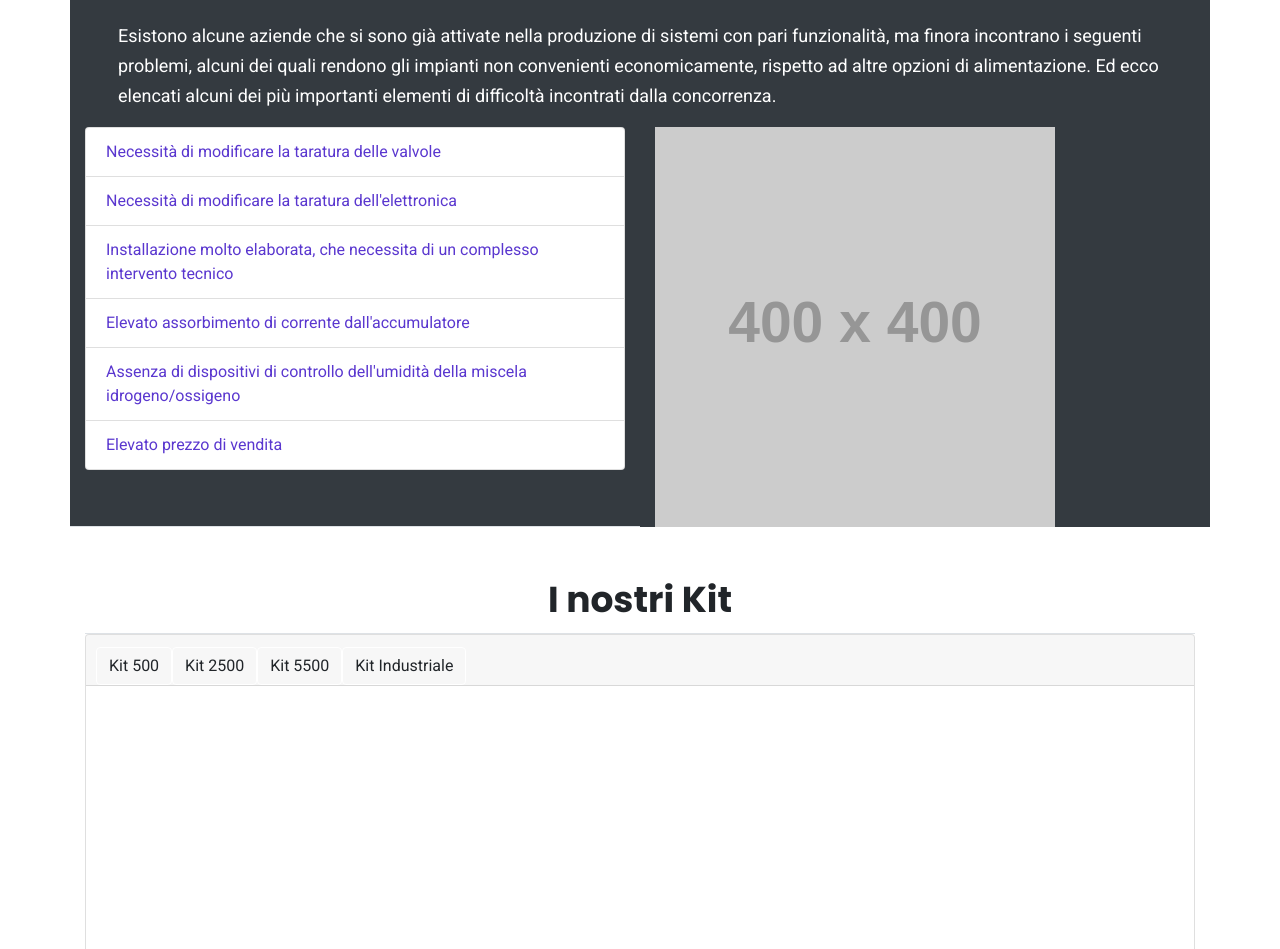
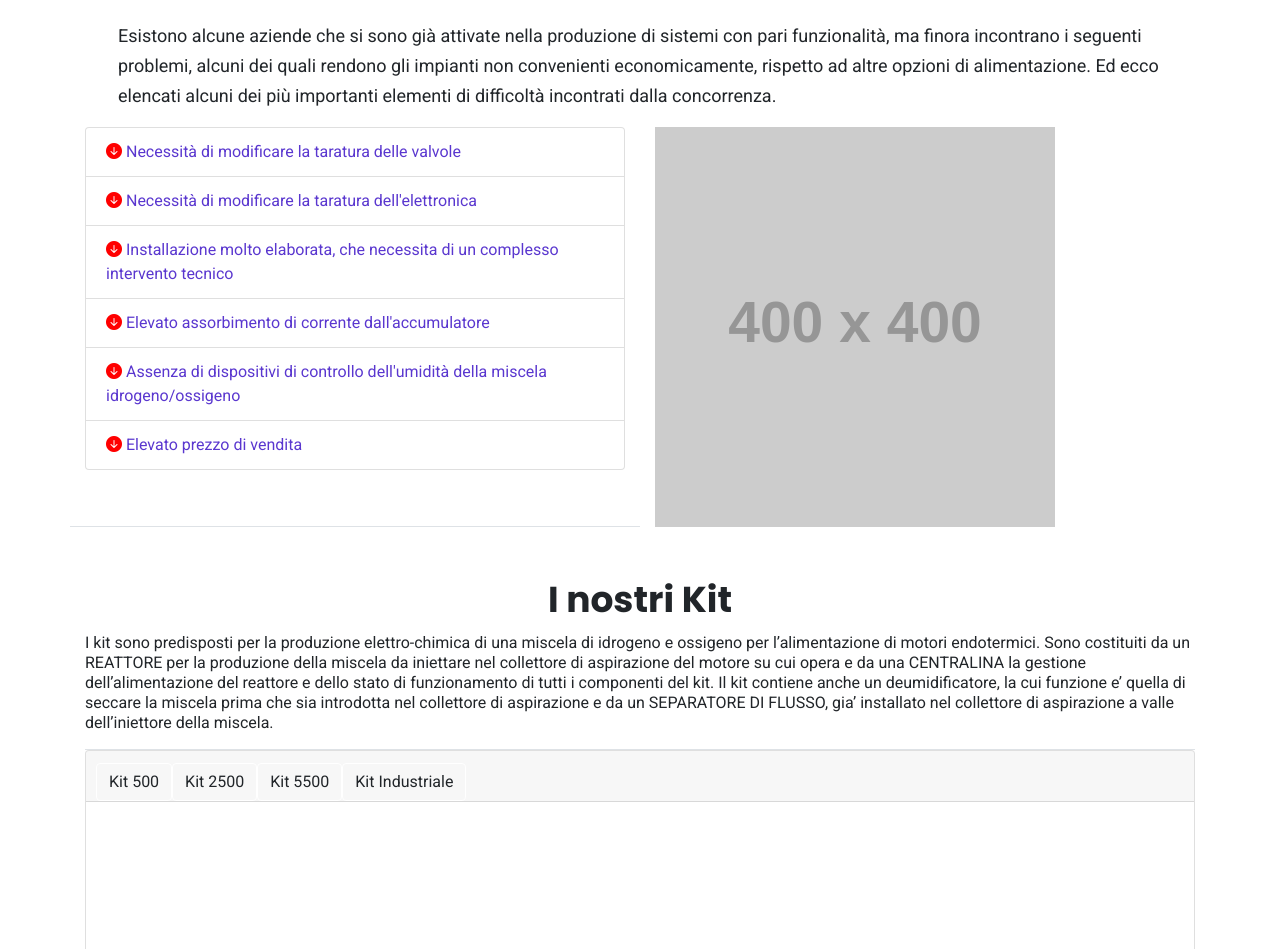
Before and after one commit to FrancescoMicunco/hygo, a plain HTML site: page index.html in a window 1280 px wide. Shown: the part 3272-4221 px from the top of the page. Drawn offline with nearby package versions, Linux system fonts and the light colour scheme; placeholder pictures from the web are drawn by us.

Commit message:
description

```diff
--- a/index.html
+++ b/index.html
@@ -121,13 +121,13 @@
                 <div id="carouselExampleSlidesOnly" class="carousel slide" data-ride="carousel">
                     <div class="carousel-inner">
                         <div class="carousel-item top-carousel active" data-interval="1800">
-                            <img src="/images/allagamento.jpg" class="d-block w-100" alt="allagamento">
+                            <img src="../images/allagamento.jpg" class="d-block w-100" alt="allagamento">
                         </div>
                         <div class="carousel-item top-carousel" data-interval="1800">
-                            <img src="/images/ciminiere.jpg" class="d-block w-100" alt="ciminiere">
+                            <img src="../images/ciminiere.jpg" class="d-block w-100" alt="ciminiere">
                         </div>
                         <div class="carousel-item top-carousel" style="object-fit: cover; object-position: 100% 10%;" data-interval="1800">
-                            <img src="/images/gas di scarico.jpg" class="d-block w-100" alt="gasdiscarico">
+                            <img src="../images/gas di scarico.jpg" class="d-block w-100" alt="gasdiscarico">
                         </div>
                     </div>
                 </div>
@@ -263,41 +263,42 @@
 
 
     <!-- =========   start problemi section ============== -->
-    <div class="container bg-dark">
+    <div class="container">
         <div class="row">
-            <h2 class="col-12  text-center white">Concorrenza</h2>
+            <h2 class="col-12  text-center">Concorrenza</h2>
 
-            <h4 class="white mx-md-5 my-md-3">Esistono alcune aziende che si sono già attivate nella produzione di sistemi con pari funzionalità, ma finora incontrano i seguenti problemi, alcuni dei quali rendono gli impianti non convenienti economicamente, rispetto ad altre opzioni di
+            <h4 class="mx-md-5 my-md-3">Esistono alcune aziende che si sono già attivate nella produzione di sistemi con pari funzionalità, ma finora incontrano i seguenti problemi, alcuni dei quali rendono gli impianti non convenienti economicamente, rispetto ad altre opzioni di
                 alimentazione. Ed ecco elencati alcuni dei più importanti elementi di difficoltà incontrati dalla concorrenza.
             </h4>
 
             <div class="col-12 col-md-6 border-bottom divisore">
                 <ul class="list-group">
-                    <li class="list-group-item">Necessità di modificare la taratura delle valvole</li>
-                    <li class="list-group-item">Necessità di modificare la taratura dell'elettronica</li>
-                    <li class="list-group-item">Installazione molto elaborata, che necessita di un complesso intervento tecnico</li>
-                    <li class="list-group-item">Elevato assorbimento di corrente dall'accumulatore</li>
-                    <li class="list-group-item">Assenza di dispositivi di controllo dell'umidità della miscela idrogeno/ossigeno</li>
-                    <li class="list-group-item">Elevato prezzo di vendita</li>
+                    <li class="list-group-item"><i class="bi bi-arrow-down-circle-fill"></i> Necessità di modificare la taratura delle valvole</li>
+                    <li class="list-group-item"><i class="bi bi-arrow-down-circle-fill"></i> Necessità di modificare la taratura dell'elettronica</li>
+                    <li class="list-group-item"><i class="bi bi-arrow-down-circle-fill"></i> Installazione molto elaborata, che necessita di un complesso intervento tecnico</li>
+                    <li class="list-group-item"><i class="bi bi-arrow-down-circle-fill"></i> Elevato assorbimento di corrente dall'accumulatore</li>
+                    <li class="list-group-item"><i class="bi bi-arrow-down-circle-fill"></i> Assenza di dispositivi di controllo dell'umidità della miscela idrogeno/ossigeno</li>
+                    <li class="list-group-item"><i class="bi bi-arrow-down-circle-fill"></i> Elevato prezzo di vendita</li>
                 </ul>
             </div>
-
-
             <div class="col-12 col-md-6">
                 <img src="https://via.placeholder.com/400" alt="">
             </div>
-
-
-
-
-
         </div>
     </div>
 
     <!-- =========   end problemi section ============== -->
     <!-- =========   start i kit HyGo section ============== -->
     <div class="container my-md-5">
-        <h2 class="col-12  text-center">I nostri Kit</h2>
+        <div class="row">
+            <h2 class="col-12  text-center">I nostri Kit</h2>
+            <p class="col-12 ">I kit sono predisposti per la produzione elettro-chimica di una miscela di idrogeno e ossigeno per l’alimentazione di motori endotermici. Sono costituiti da un REATTORE per la produzione della miscela da iniettare nel collettore di aspirazione
+                del motore su cui opera e da una CENTRALINA la gestione dell’alimentazione del reattore e dello stato di funzionamento di tutti i componenti del kit. Il kit contiene anche un deumidificatore, la cui funzione e’ quella di seccare la miscela
+                prima che sia introdotta nel collettore di aspirazione e da un SEPARATORE DI FLUSSO, gia’ installato nel collettore di aspirazione a valle dell’iniettore della miscela.
+            </p>
+
+        </div>
+
         <div class="col-12 border-bottom divisore"></div>
         <div class="card text-center">
             <div class="card-header">
```
